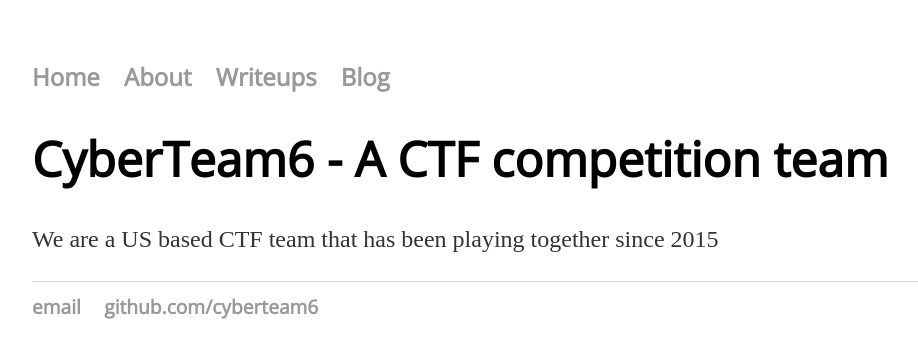
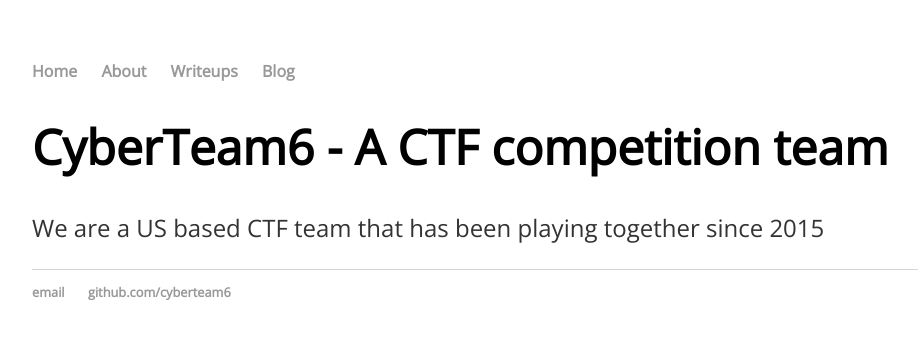
Before and after one commit to CyberTeam6/cyberteam6.gethub.io, a Jekyll site: the page built from index.html, in a window 1280 px wide. Shown: the top 358 px of the page, without its empty margins (160-1078 px from the left). Built offline with Jekyll 4.4.1, drawn with Linux system fonts in a browser that asks for light colours.

Commit message:
Update main.css

```diff
--- a/css/main.css
+++ b/css/main.css
@@ -27,16 +27,11 @@
     font-size: 1.5em;
     line-height: 1.4em;
     color: #333;
+    font-family: 'Open Sans';
 }
 footer {
     border-top: 1px solid #d5d5d5;
     font-size: .8em;
-}
-
-li {
-    font-size: 1.5em;
-    line-height: 1.4em;
-    color: #333;
 }
 
 ul.posts {
```
